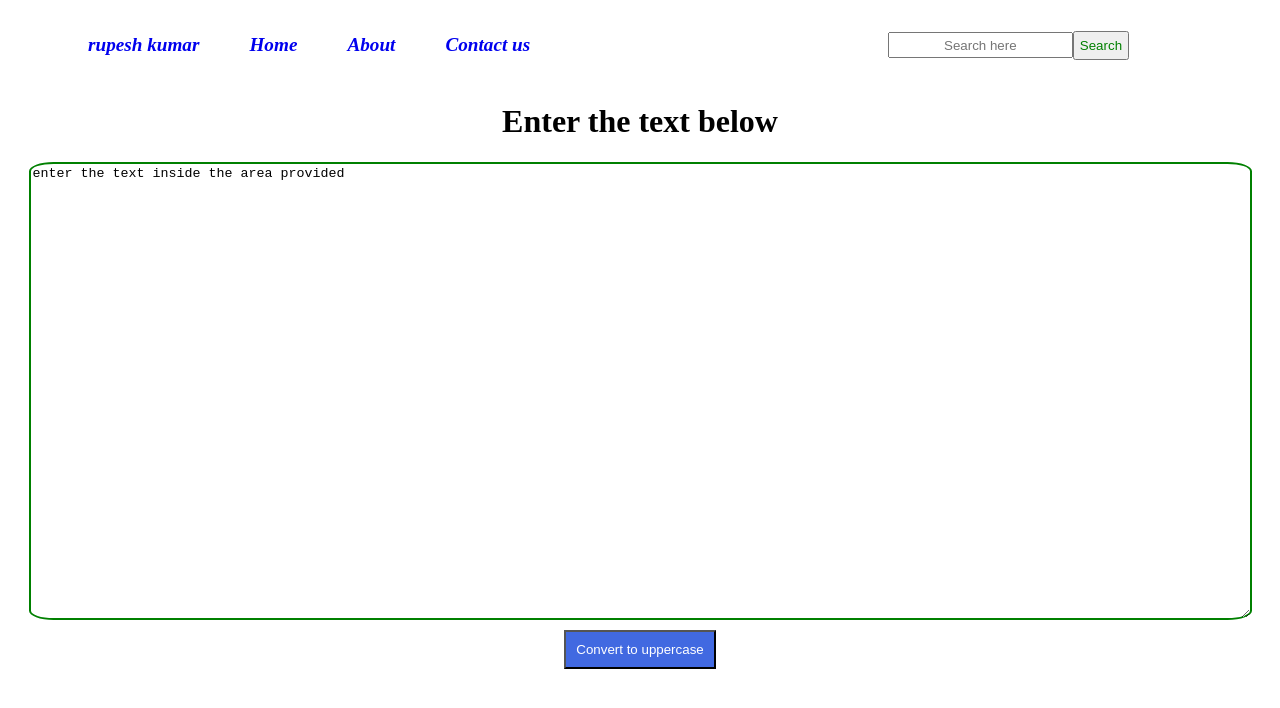
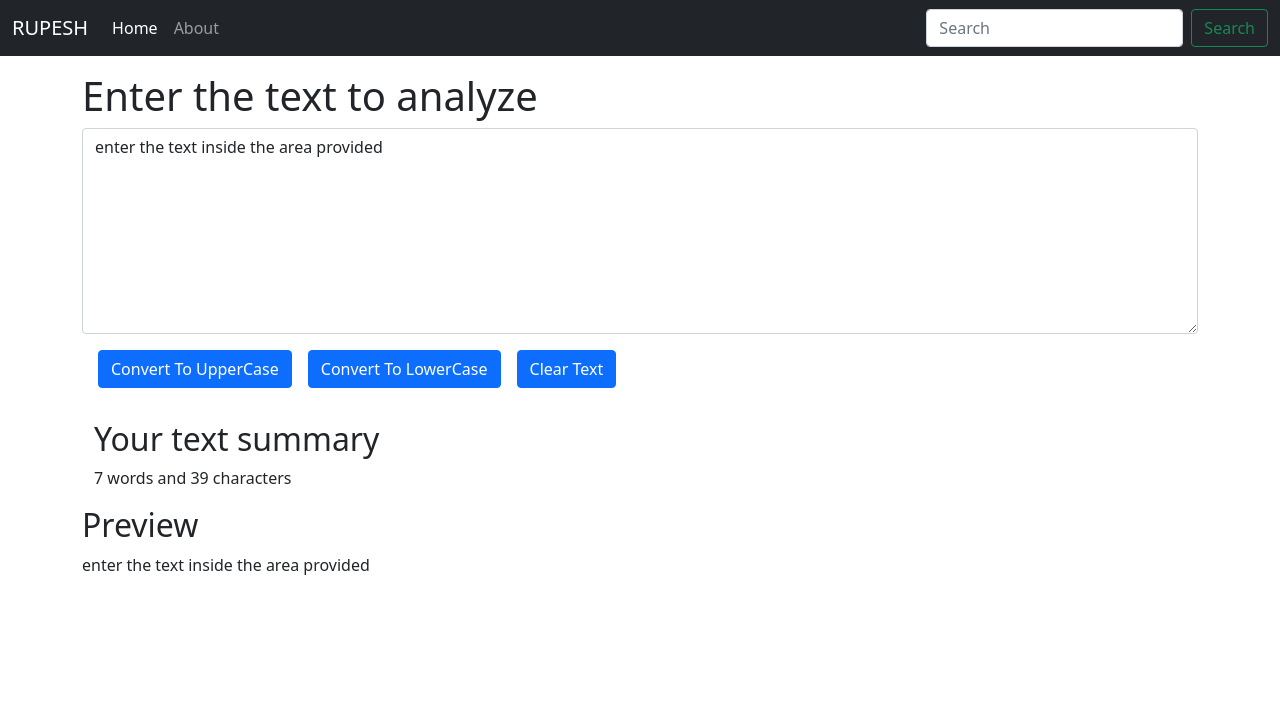
Before and after one commit to rupeshkumar8825/firstreactapp, a React (Create React App) app in the folder app1/: page / in a window 1280 px wide. Shown: the top 708 px of the page. Built offline with nearby package versions, Linux system fonts and the light colour scheme.

Commit message:
added the frontend using the bootstrap and added new features

```diff
--- a/app1/public/index.html
+++ b/app1/public/index.html
@@ -1,14 +1,12 @@
 <!DOCTYPE html>
 <html lang="en">
+
 <head>
   <meta charset="utf-8" />
   <link rel="icon" href="%PUBLIC_URL%/favicon.ico" />
   <meta name="viewport" content="width=device-width, initial-scale=1" />
   <meta name="theme-color" content="#000000" />
-    <meta
-      name="description"
-      content="Web site created using create-react-app"
-    />
+  <meta name="description" content="Web site created using create-react-app" />
   <link rel="apple-touch-icon" href="%PUBLIC_URL%/logo192.png" />
   <!--
       manifest.json provides metadata used when your web app is installed on a
@@ -24,8 +22,14 @@
       work correctly both with client-side routing and a non-root public URL.
       Learn how to configure a non-root public URL by running `npm run build`.
     -->
+
+  <!-- adding the css for using the bootstrap framework for the learning purpose  -->
+  <link href="https://cdn.jsdelivr.net/npm/bootstrap@5.1.3/dist/css/bootstrap.min.css" rel="stylesheet"
+    integrity="sha384-1BmE4kWBq78iYhFldvKuhfTAU6auU8tT94WrHftjDbrCEXSU1oBoqyl2QvZ6jIW3" crossorigin="anonymous">
+
   <title>React App</title>
 </head>
+
 <body>
   <noscript>You need to enable JavaScript to run this app.</noscript>
   <div id="root"></div>
@@ -39,5 +43,10 @@
       To begin the development, run `npm start` or `yarn start`.
       To create a production bundle, use `npm run build` or `yarn build`.
     -->
+  <!-- we have to add the javascript using the bootstrap framework for this purpose  -->
+  <script src="https://cdn.jsdelivr.net/npm/bootstrap@5.1.3/dist/js/bootstrap.bundle.min.js"
+    integrity="sha384-ka7Sk0Gln4gmtz2MlQnikT1wXgYsOg+OMhuP+IlRH9sENBO0LRn5q+8nbTov4+1p"
+    crossorigin="anonymous"></script>
 </body>
+
 </html>
--- a/app1/src/App.js
+++ b/app1/src/App.js
@@ -8,9 +8,12 @@ function App() {
   // say everything went fine
   return (
     <>
-      <Navbar title="rupesh kumar"></Navbar>
+      <Navbar title="RUPESH"></Navbar>
       {/* adding the textarea for the application to be created here using the react and css and the javascript for the learning purpose  */}
-      <Textform title="Enter the text below"></Textform>
+      {/* putting the textform inside the container which is the bootstrap class for this purpose  */}
+      <div className="container my-3">
+        <Textform heading="Enter the text to analyze"></Textform>
+      </div>
     </>
   );
 }
--- a/app1/src/components/Navbar.js
+++ b/app1/src/components/Navbar.js
@@ -1,32 +1,52 @@
 // in this we will write the code for navbar to make the code better organised
 // we also need to include the css
-import "../index.css";
+// import "../index.css";
 import PropTypes from "prop-types";
 
 //we have to take the arguments passed by the navbar as attribute from the index.js file using the props
 function Navbar(props) {
   return (
     <>
-      <nav className="navbar">
-        <ul className="navigation">
-          <li>
-            <a href="#">{props.title}</a>
-          </li>
-          <li>
-            <a href="#">Home</a>
-          </li>
-          <li>
-            <a href="#">About</a>
-          </li>
-          <li>
-            <a href="#">Contact us</a>
-          </li>
-        </ul>
-
-        {/* also we have to include the search bar at the end of this  */}
-        <div className="searchbar">
-          <input type="text" className="searchbox" placeholder="Search here" />
-          <button>Search</button>
+      <nav className="navbar navbar-expand-lg navbar-dark bg-dark">
+        <div className="container-fluid">
+          <a className="navbar-brand" href="/">
+            {props.title}
+          </a>
+          <button
+            className="navbar-toggler"
+            type="button"
+            data-bs-toggle="collapse"
+            data-bs-target="#navbarSupportedContent"
+            aria-controls="navbarSupportedContent"
+            aria-expanded="false"
+            aria-label="Toggle navigation"
+          >
+            <span className="navbar-toggler-icon"></span>
+          </button>
+          <div className="collapse navbar-collapse" id="navbarSupportedContent">
+            <ul className="navbar-nav me-auto mb-2 mb-lg-0">
+              <li className="nav-item">
+                <a className="nav-link active" aria-current="page" href="/">
+                  Home
+                </a>
+              </li>
+              <li className="nav-item">
+                <a className="nav-link" href="/">
+                  About
+                </a>
+              </li>
+            </ul>
+            <form className="d-flex">
+              <input
+                className="form-control me-2"
+                type="search"
+                placeholder="Search"
+                aria-label="Search"
+              />
+              <button className="btn btn-outline-success" type="submit"> Search </button>
+              {/* <button type="button" class="btn btn-success">Success</button> */}
+            </form>
+          </div>
         </div>
       </nav>
     </>
--- a/app1/src/components/Textform.js
+++ b/app1/src/components/Textform.js
@@ -24,26 +24,47 @@ function Textform(props) {
     // say everything went fine
     return;
   }
+
+  // defining the handle for the converting the text to the lower text
+  function handleLoClick() {
+    console.log("we are using  the lower case button to change it to lower case");
+    let curr_text = text.toLowerCase();
+    setText(curr_text);
+
+    // say everything went fine
+    return;
+  }
+
+  // defining the handler for the clearing the text that we have right now
+  function handleClearText() {
+    console.log("clearing the text and resetting the textarea that we have right now");
+    setText("");
+
+    // say everything went fine
+    return;
+  }
+
   // defining the state variable to keep track of the contents inside the textarea
   const [text, setText] = useState("enter the text inside the area provided");
   // say evrything went fine
   return (
     <>
-      <h1 className="heading">{props.title}</h1>
-      <div className="container">
-        {/* we have made our own handlers to handle the events like the click or change  */}
-        <textarea
-          name="Textarea"
-          value={text}
-          onChange={handleOnChange}
-          id="textarea"
-          cols="150"
-          rows="30"
-        ></textarea>
-        <button className="btn" onClick={handleOnClick}>
-          Convert to uppercase
-        </button>
+      <h1>{props.heading}</h1>
+      <div className="mb-3">
+        <textarea className="form-control" onChange={handleOnChange} value={text} id="exampleFormControlTextarea1" rows="8"></textarea>
+        <button type="button" className="btn btn-primary my-3 mx-3" onClick={handleOnClick}>Convert To UpperCase</button>
+        <button type="button" className="btn btn-primary my-3" onClick={handleLoClick}>Convert To LowerCase</button>
+        <button type="button" className="btn btn-primary my-3 mx-3" onClick={handleClearText}>Clear Text</button>
       </div>
+      {/* now adding the container for the text summary for the user using the react  */}
+      <div className="container my-3">
+        <h2>Your text summary</h2>
+        <p>{text.split(" ").length} words and {text.length} characters</p>
+      </div>
+
+      {/* adding the preview as well for the user  */}
+      <h2>Preview</h2>
+      <p>{text}</p>
     </>
   );
 }
```
Also changed, not shown: app1/src/components/About.js (added, +10 -0 lines). Lines whose indentation alone changed are shown as unchanged.
